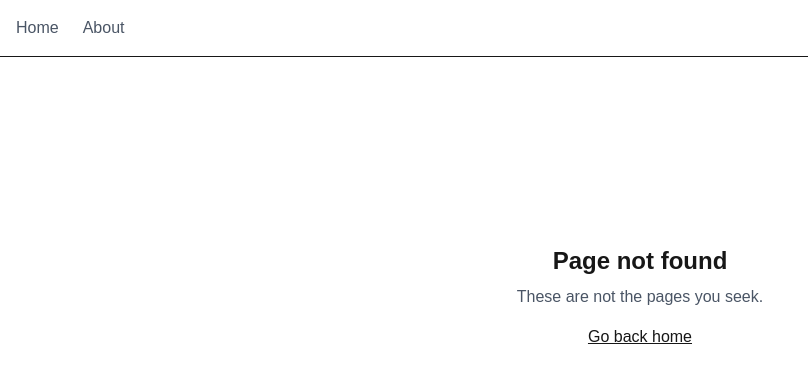
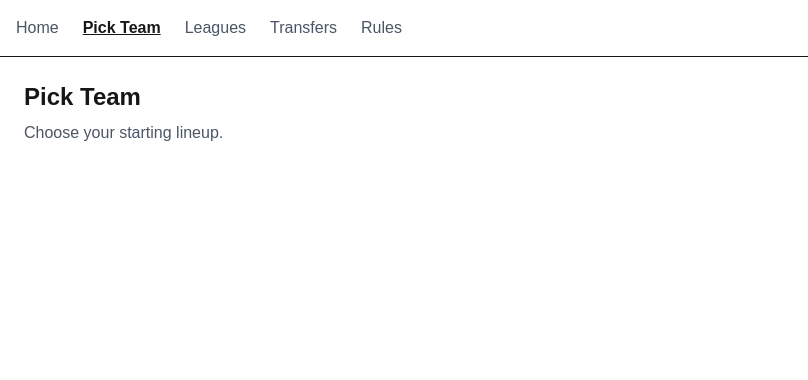
Before and after one commit to Jakealex/fantasy-league, a Next.js app: page /pick-team in a window 1280 px wide. Before the commit this address had no page. Shown: the top 380 px of the page, without its empty margins (0-808 px from the left). Built offline with nearby package versions, Linux system fonts and the light colour scheme.

Commit message:
feat(nav): add Leagues, Pick Team, Transfers, Rules pages and tabs

```diff
--- a/src/app/_components/Nav.tsx
+++ b/src/app/_components/Nav.tsx
@@ -4,9 +4,15 @@ import Link from "next/link";
 import { usePathname } from "next/navigation";
 
 const links = [
+
   { href: "/", label: "Home" },
-  { href: "/about", label: "About" },
+  { href: "/pick-team", label: "Pick Team" },
+  { href: "/leagues", label: "Leagues" },
+
+  { href: "/transfers", label: "Transfers" },
+  { href: "/rules", label: "Rules" },
 ];
+
 
 export default function Nav() {
   const pathname = usePathname();
--- /dev/null
+++ b/src/app/leagues/page.tsx
@@ -0,0 +1,8 @@
+export default function Page() {
+  return (
+    <main className="p-6">
+      <h1 className="text-2xl font-bold">Leagues</h1>
+      <p className="mt-2 text-gray-600">Join or create leagues.</p>
+    </main>
+  );
+}
--- /dev/null
+++ b/src/app/pick-team/page.tsx
@@ -0,0 +1,8 @@
+export default function Page() {
+  return (
+    <main className="p-6">
+      <h1 className="text-2xl font-bold">Pick Team</h1>
+      <p className="mt-2 text-gray-600">Choose your starting lineup.</p>
+    </main>
+  );
+}
--- /dev/null
+++ b/src/app/rules/page.tsx
@@ -0,0 +1,8 @@
+export default function Page() {
+  return (
+    <main className="p-6">
+      <h1 className="text-2xl font-bold">Rules</h1>
+      <p className="mt-2 text-gray-600">Scoring and game rules and always have at one Josh Berson or Jake Kahani.</p>
+    </main>
+  );
+}
--- /dev/null
+++ b/src/app/transfers/page.tsx
@@ -0,0 +1,8 @@
+export default function Page() {
+  return (
+    <main className="p-6">
+      <h1 className="text-2xl font-bold">Transfers</h1>
+      <p className="mt-2 text-gray-600">Make weekly transfers I reccomend Ben Shmukler.</p>
+    </main>
+  );
+}
```
